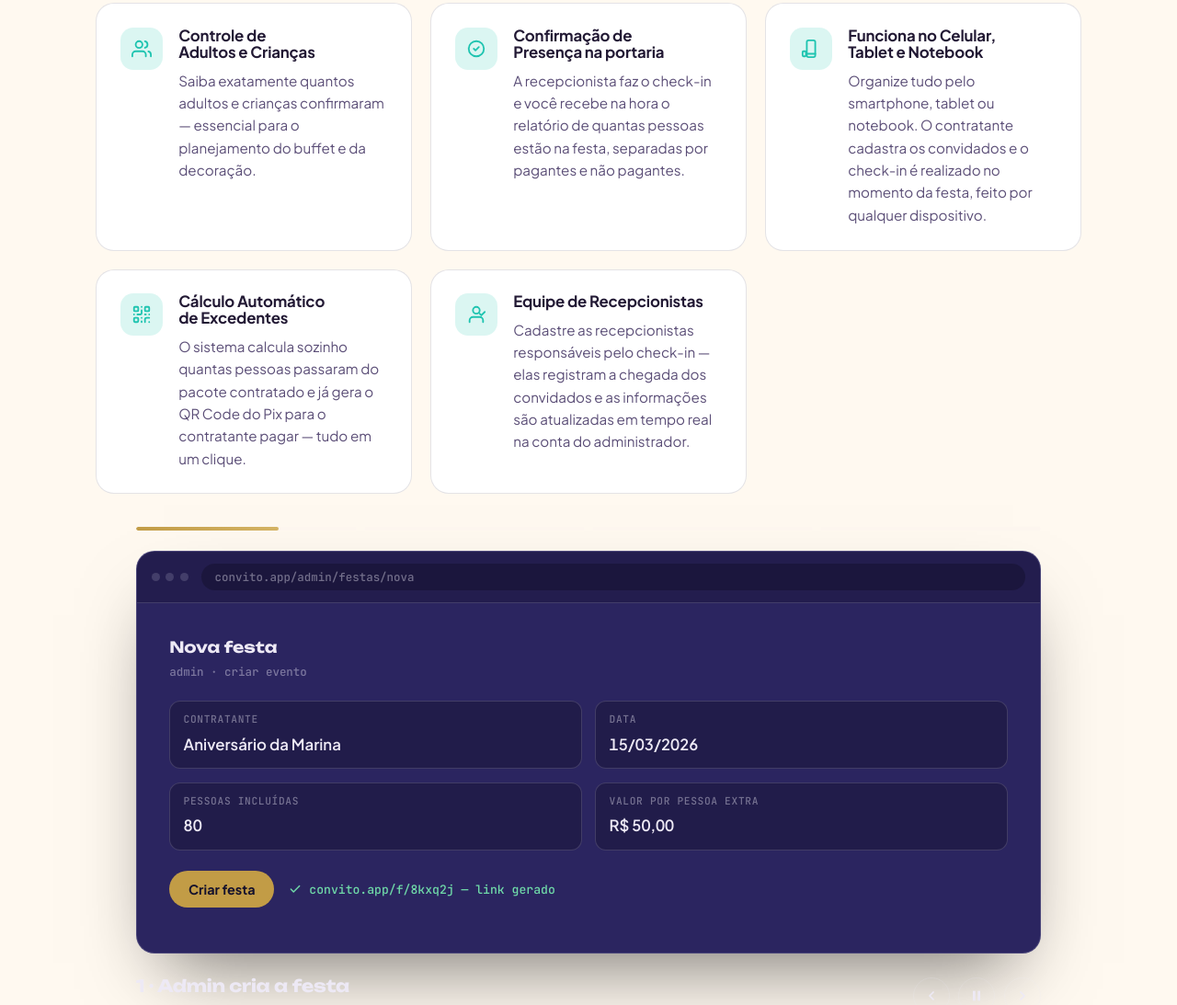
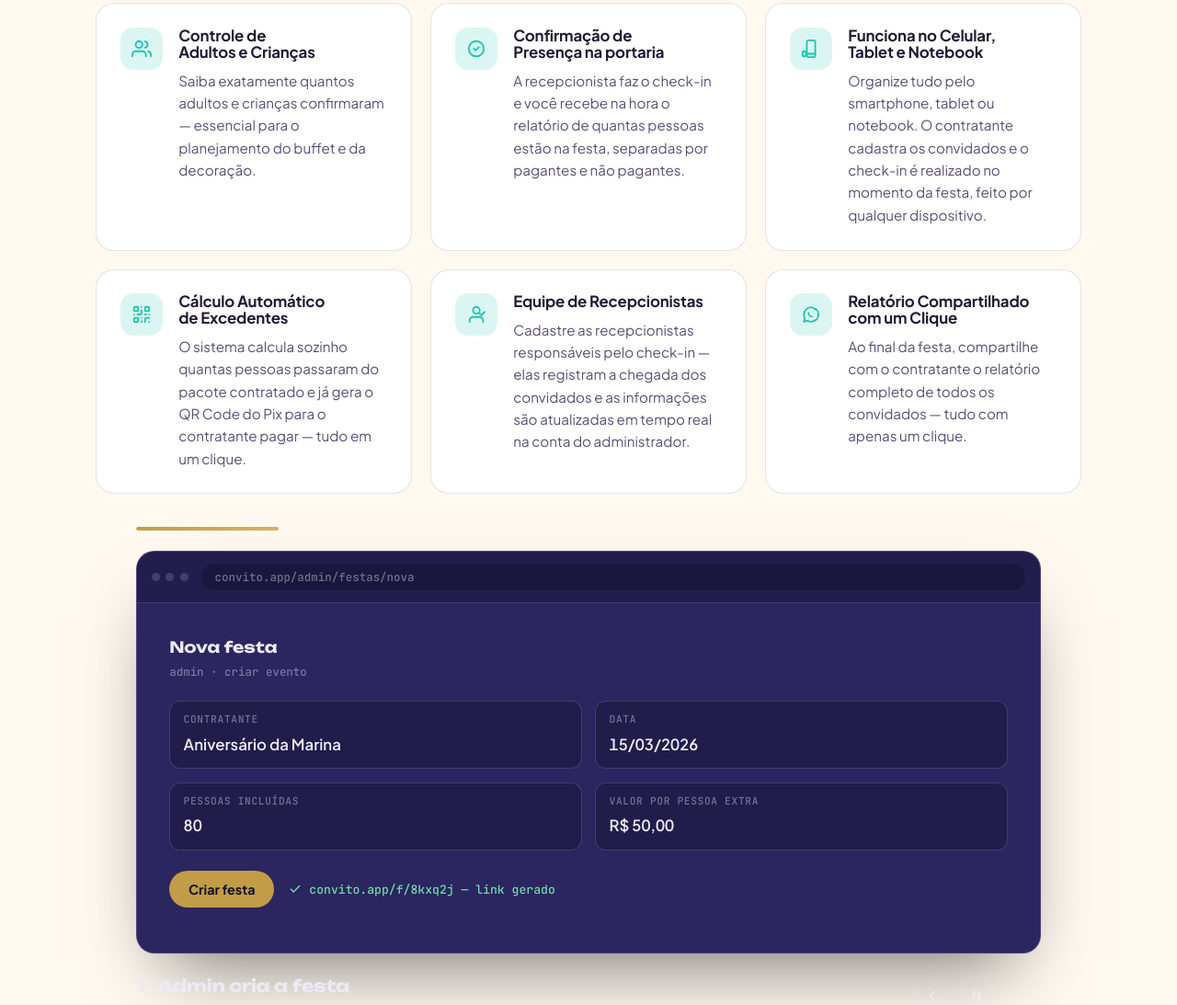
Before and after one commit to maiconqatech/contech, a plain HTML site: page index.html in a window 1280 px wide. Shown: the part 1662-2755 px from the top of the page at 92% size. Drawn offline with Linux system fonts and the light colour scheme.

Commit message:
Adiciona card de vantagem: relatorio compartilhado com um clique
Co-Authored-By: Claude Sonnet 5 <noreply@anthropic.com>

```diff
--- a/index.html
+++ b/index.html
@@ -504,6 +504,15 @@
           <div>
             <h3>Equipe de Recepcionistas</h3>
             <p>Cadastre as recepcionistas responsáveis pelo check-in — elas registram a chegada dos convidados e as informações são atualizadas em tempo real na conta do administrador.</p>
+          </div>
+        </div>
+        <div class="beneficio-card">
+          <div class="beneficio-icon" aria-hidden="true">
+            <svg width="22" height="22" viewBox="0 0 24 24" fill="none" stroke="currentColor" stroke-width="2" stroke-linecap="round" stroke-linejoin="round"><path d="M17.6 6.3A8.9 8.9 0 0 0 12.04 3.5 8.9 8.9 0 0 0 3.5 12.04c0 1.58.42 3.12 1.2 4.48L3.5 20.5l4.06-1.06a8.9 8.9 0 0 0 4.48 1.15h.01a8.9 8.9 0 0 0 8.9-8.9 8.9 8.9 0 0 0-3.35-6.4Z"></path><path d="M9 10c0 2.5 2 4.5 4.5 4.5"></path></svg>
+          </div>
+          <div>
+            <h3>Relatório Compartilhado com um Clique</h3>
+            <p>Ao final da festa, compartilhe com o contratante o relatório completo de todos os convidados — tudo com apenas um clique.</p>
           </div>
         </div>
       </div>
```
